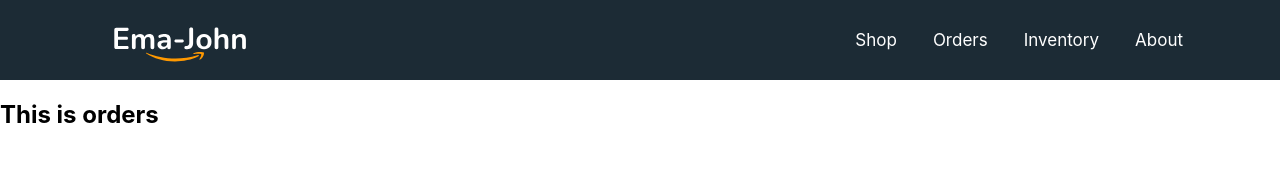
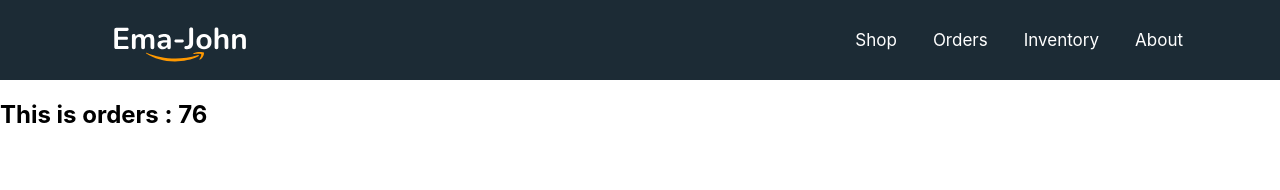
Before and after one commit to MirzaAyon/e-commerce-SPA-using-react, a React (Create React App) app: page /orders in a window 1280 px wide. Shown: the top 190 px of the page. Built offline with nearby package versions, Linux system fonts and the light colour scheme.

Commit message:
shop is working with my own usestate

```diff
--- a/src/components/Orders/Orders.js
+++ b/src/components/Orders/Orders.js
@@ -1,9 +1,12 @@
 import React from 'react';
+import useProducts from '../../hooks/useproducts';
 
 const Orders = () => {
+    const [products, setProducts] = useProducts();
+    //usestate er bodole nijeder banano usestate mane useProducts use korlam
     return (
         <div>
-            <h2>This is orders</h2>
+            <h2>This is orders : {products.length}</h2>
         </div>
     );
 };
--- a/src/components/Shop/Shop.js
+++ b/src/components/Shop/Shop.js
@@ -1,4 +1,5 @@
 import React, { useEffect, useState } from 'react';
+import useProducts from '../../hooks/useproducts';
 import { addToDb, getStoredCart } from '../../utilities/fakedb'
 import Cart from '../Cart/Cart';
 import Product from '../Product/Product';
@@ -6,19 +7,24 @@
 
 const Shop = () => {
     //dataloead er 1st step
-    const [products, setProducts] = useState([])
+    // const [products, setProducts] = useState([])
+    //useState keo r call korbo na
+    //nijeder banano useProduct ta dbo
+    const [products, setProducts] = useProducts();
+
     const [cart, setCart] = useState([])
     //dataload er 2nd step
-    useEffect(() => {
-        console.log('products load before fetch');
-        fetch('products.json')
-            .then(res => res.json())
-            .then(data => {
-                setProducts(data)
-                console.log('products loaded');
-            })
-        //regular data ashche kina console kore dekhbo
-    }, []);
+    // useEffect(() => {
+    //     console.log('products load before fetch');
+    //     fetch('products.json')
+    //         .then(res => res.json())
+    //         .then(data => {
+    //             setProducts(data)
+    //             console.log('products loaded');
+    //         })
+    //     //regular data ashche kina console kore dekhbo
+    // }, []);
+    //ei part tuku use products e ache tai eta ekhane r dewa lagbe na tai shorae fellam
     //cart take load krbo
     //code er bahirer theke load hbe tai side effect
     useEffect(() => {
--- /dev/null
+++ b/src/hooks/useproducts.js
@@ -0,0 +1,18 @@
+import { useEffect, useState } from "react"
+
+const useProducts = () => {
+    const [products, setProducts] = useState([]);
+    useEffect(() => {
+        fetch('products.json')
+            .then(res => res.json())
+            .then(data => setProducts(data));
+    }, [])
+
+    return [products, setProducts];
+    //ei 2 ta jinish ke return krbo
+    //by default kono func theke only ekta jinish return korte pari, 2 ta jinish return korte parina
+    //ekhane dekhte mone hochee 2 ta but actually 2 ta ke ekta array er packet er modhe declare korsi
+}
+
+//last e giye export korte hbe
+export default useProducts;
```
